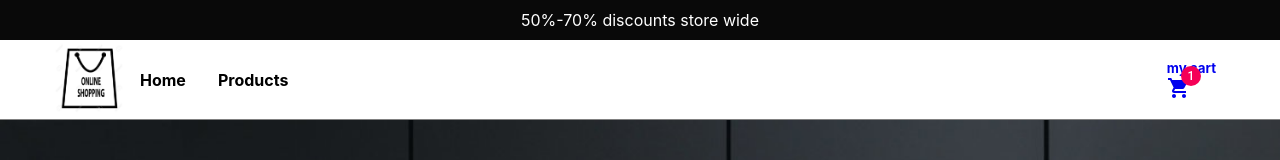
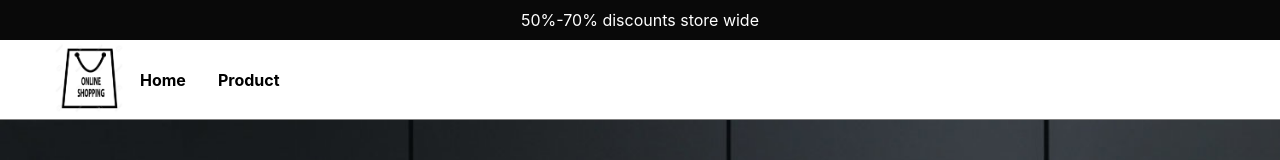
Before and after one commit to Any22/onlineShop, a React (Create React App) app: page / in a window 1280 px wide. Shown: the top 160 px of the page. Built offline with nearby package versions, Linux system fonts and the light colour scheme.

Commit message:
fixed react router dom issues

```diff
--- a/package.json
+++ b/package.json
@@ -8,8 +8,8 @@
     "@testing-library/jest-dom": "^5.12.0",
     "@testing-library/react": "^11.2.6",
     "@testing-library/user-event": "^12.8.3",
-    "react": "^16.8.0",
-    "react-dom": "^16.8.0",
+    "react": "^17.0.2",
+    "react-dom": "^17.0.2",
     "react-icons": "^4.2.0",
     "react-router-dom": "^5.2.0",
     "react-scripts": "4.0.3",
--- a/src/App.js
+++ b/src/App.js
@@ -6,9 +6,7 @@ import { NavBar } from './Components/NavBar';
 import { Offers }  from './Components/Offers';
 import HomePage from './pages/HomePage';
 import ProductsPage from './pages/ProductsPage';
-import CartPage from './pages/CartPage';
-// https://www.geeksforgeeks.org/how-to-create-shopping-cart-button-in-reactjs/
-// https://stackoverflow.com/questions/43351752/react-router-changes-url-but-not-view
+// import CartPage from './pages/CartPage';
 
 function App() {
   return (
@@ -16,9 +14,11 @@ function App() {
       <Offers/>
       <NavBar/>
       <Switch>
-        <Route exact path='/' component={HomePage}/>
-        <Route exact path="/product" component={ProductsPage}/>
-        <Route exact path="/cart" component={CartPage}/>
+        <Route exact path="/"><HomePage/></Route>
+        <Route exact path="/product"><ProductsPage/></Route>
+        <Route path="*">
+        <h2>Page Not Found</h2>
+      </Route>
       </Switch>
     </Router>
   );
--- a/src/Components/CartBtn.js
+++ b/src/Components/CartBtn.js
@@ -7,15 +7,11 @@ import ShoppingCartIcon from "@material-ui/icons/ShoppingCart";
 // import RemoveIcon from "@material-ui/icons/Remove";
 
 export const  CartBtn = () => {
-    const [itemCount, setItemCount] = React.useState(1);
+    const [itemCount, setItemCount] = React.useState();
     return (
-        // setItemCount(0);
-        <div>
-
+        setItemCount(1),
         <Badge color="secondary" badgeContent={itemCount}>
         <ShoppingCartIcon />{" "}
         </Badge>
-        </div>
-
     );
   }
--- a/src/Components/NavBar.js
+++ b/src/Components/NavBar.js
@@ -3,7 +3,7 @@ import { navlinks } from '../utilities/links';
 import { FaBars } from 'react-icons/fa';
 import styled from 'styled-components';
 import store from '../Images/store.jpg';
-import { CartBtn } from '../Components/CartBtn'
+// import { CartBtn } from '../Components/CartBtn'
 export const NavBar = () => {
     return (
         <NavContainer>
@@ -27,9 +27,9 @@ export const NavBar = () => {
                 );
               })}
             </ul>
-            <Link to ='/cart'>
+            {/* <Link to ='/cart'>
               <h5>my cart <CartBtn/></h5>
-            </Link>
+            </Link> */}
 
 
          </div>
--- a/src/index.js
+++ b/src/index.js
@@ -6,10 +6,12 @@ import App from './App';
 import reportWebVitals from './reportWebVitals';
 
 ReactDOM.render(
-  <Router>
-     <App />
-  </Router>,
-  document.getElementById('root')
+    <React.StrictMode>
+      <Router>
+        <App />
+      </Router>
+    </React.StrictMode>,
+    document.getElementById('root')
 );
 
 // If you want to start measuring performance in your app, pass a function
--- a/src/pages/HomePage.js
+++ b/src/pages/HomePage.js
@@ -27,7 +27,6 @@ const HomePage = () => {
           </div> */}
           {/* </Slide> */}
         </Wrapper>
-
     );
 }
  const Wrapper = styled.section`
--- a/src/pages/ProductsPage.js
+++ b/src/pages/ProductsPage.js
@@ -65,7 +65,7 @@ if (loading)
      <Wrapper>
      <div className="mainApp">
      {/* <button onClick={e => handleProductList(e)}>All Products</button> */}
-     <select onChange={e => handleProductSelect(e)}>
+     <select onChange={(e) => handleProductSelect(e)}>
       {selectProducts.map((selectProduct) => (
        <option key={selectProduct} value={selectProduct}>{selectProduct}</option>
       ))}
@@ -79,8 +79,8 @@ if (loading)
    return(
      <Router>
      <div className="mainApp">
-     <button onClick={e => handleProductList(e)}>All Products</button>
-     <select onChange={e => handleProductSelect(e)}>
+     <button onClick={(e) => handleProductList(e)}>All Products</button>
+     <select onChange={(e)=> handleProductSelect(e)}>
       {selectProducts.map((selectProduct) => (
        <option key={selectProduct} value={selectProduct}>{selectProduct}</option>
       ))}
--- a/src/utilities/links.js
+++ b/src/utilities/links.js
@@ -7,7 +7,7 @@ export const navlinks = [
   },
   {
     id: 2,
-    text: 'products',
+    text: 'product',
     url: '/product',
   },
 
```
